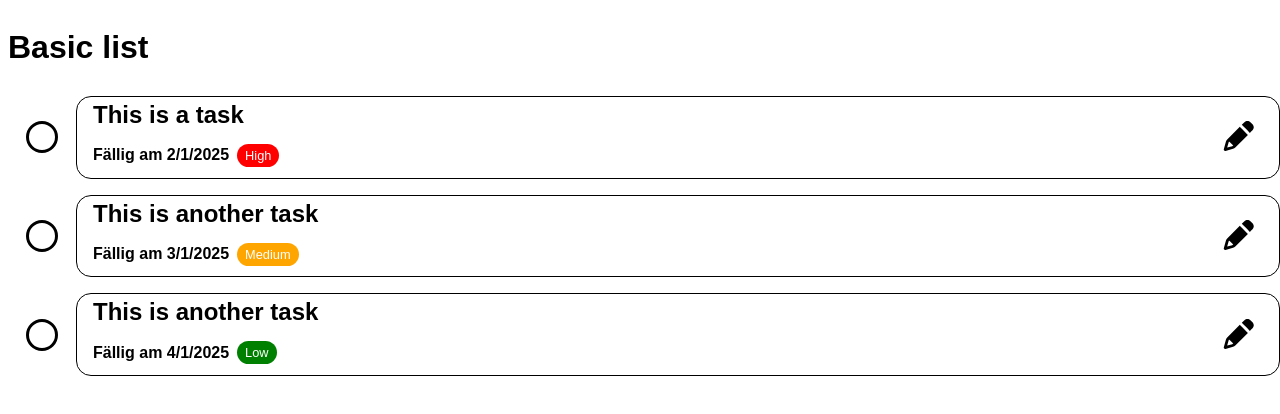
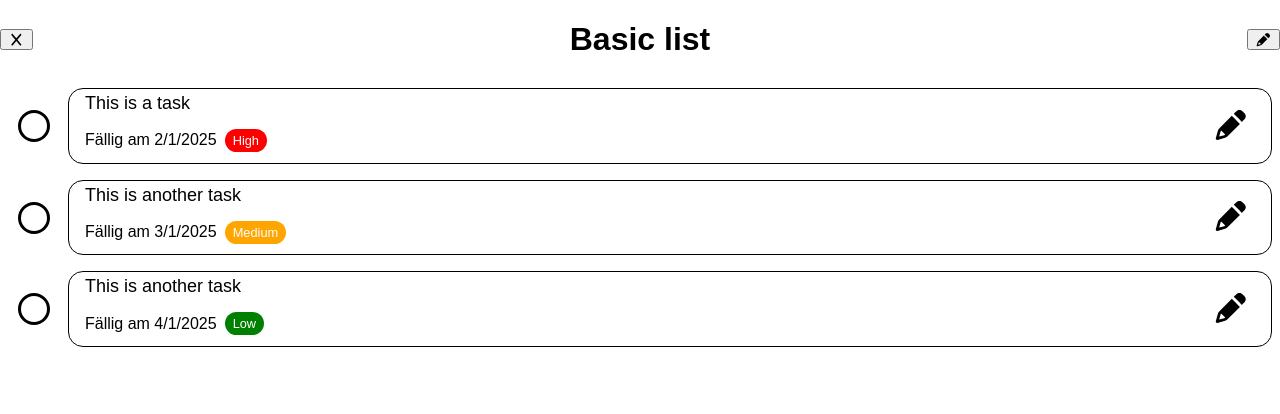
Before and after one commit to keckamreck/backendbanditen, a Next.js app: page /list in a window 1280 px wide. Shown: the top 414 px of the page. Built offline with nearby package versions, Linux system fonts and the light colour scheme.

Commit message:
renamed card to TaskCard, added rough structure of topBar

```diff
--- /dev/null
+++ b/src/app/_components/TaskCard.module.css
@@ -0,0 +1,70 @@
+body {
+  margin: 0;
+}
+.container {
+  padding: 0.5em;
+  display: flex;
+  flex-direction: row;
+  align-items: stretch;
+  gap: 0.5em;
+}
+
+.card {
+  flex: 1;
+  border: 1px solid black;
+  border-radius: 15px;
+  padding: 4px 16px;
+  display: grid;
+  grid-template-columns: 1fr auto;
+  grid-template-areas:
+    "title button"
+    "infos button";
+  gap: 5px;
+  gap: 0.5em;
+}
+
+.card > .row {
+  grid-area: infos;
+  display: flex;
+  flex-direction: row;
+  align-items: center;
+  justify-content: flex-start;
+  gap: 0.5em;
+  height: 2.3em;
+}
+
+.card > h1 {
+  grid-area: title;
+  font-size: large;
+  font-weight: normal;
+  margin: 0;
+}
+
+.buttonEdit {
+  grid-area: button;
+  background-color: transparent;
+  border: none;
+  justify-self: right;
+  font-size: 30px;
+}
+
+.row > h3 {
+  font-size: medium;
+  margin: 0;
+  font-weight: normal;
+  white-space: nowrap;
+}
+
+.check {
+  display: flex;
+  align-items: center;
+}
+
+.check > button {
+  background-color: transparent;
+  border: none;
+  font-size: xx-large;
+  height: 100%;
+  display: flex;
+  align-items: center;
+}
--- /dev/null
+++ b/src/app/_components/TaskCard.tsx
@@ -0,0 +1,36 @@
+import { FontAwesomeIcon } from "@fortawesome/react-fontawesome";
+import { faPencil } from "@fortawesome/free-solid-svg-icons";
+import { faCircle } from "@fortawesome/free-regular-svg-icons";
+import { faCheckCircle } from "@fortawesome/free-solid-svg-icons";
+import { PriorityBadge } from "./badge";
+import { Task } from "@/app/_models/task";
+import styles from "./TaskCard.module.css";
+
+export interface TaskProps {
+  task: Task;
+  onPencilClick: () => void;
+  onDoneClick: () => boolean | void;
+}
+
+export function TaskCard(props: TaskProps) {
+  const task = props.task;
+  return (
+    <div className={styles.container}>
+      <div className={styles.check}>
+        <button onClick={props.onDoneClick}>
+          <FontAwesomeIcon icon={task.done ? faCheckCircle : faCircle} />
+        </button>
+      </div>
+      <div className={styles.card}>
+        <h1>{task.title}</h1>
+        <button className={styles.buttonEdit} onClick={props.onPencilClick}>
+          <FontAwesomeIcon icon={faPencil} />
+        </button>
+        <div className={styles.row}>
+          <h3>Fällig am {task.deadline?.toLocaleDateString()}</h3>
+          <PriorityBadge priority={task.priority} />
+        </div>
+      </div>
+    </div>
+  );
+}
--- a/src/app/_components/card.module.css
+++ /dev/null
@@ -1,64 +0,0 @@
-.container {
-  padding: 0.5em;
-  display: flex;
-  flex-direction: row;
-  align-items: stretch;
-  gap: 0.5em;
-}
-
-.card {
-  flex: 1;
-  border: 1px solid black;
-  border-radius: 15px;
-  padding: 4px 16px;
-  display: grid;
-  grid-template-columns: 1fr auto;
-  grid-template-areas:
-    "title button"
-    "infos button";
-  gap: 5px;
-  gap: 0.5em;
-}
-
-.card > .row {
-  grid-area: infos;
-  display: flex;
-  flex-direction: row;
-  align-items: center;
-  justify-content: flex-start;
-  gap: 0.5em;
-  height: 2.3em;
-}
-
-.card > h1 {
-  grid-area: title;
-  font-size: x-large;
-  margin: 0;
-}
-
-.buttonEdit {
-  grid-area: button;
-  background-color: transparent;
-  border: none;
-  justify-self: right;
-  font-size: 30px;
-}
-
-.row > h3 {
-  font-size: medium;
-  margin: 0;
-}
-
-.check {
-  display: flex;
-  align-items: center;
-}
-
-.check > button {
-  background-color: transparent;
-  border: none;
-  font-size: xx-large;
-  height: 100%;
-  display: flex;
-  align-items: center;
-}
--- a/src/app/_components/card.tsx
+++ /dev/null
@@ -1,36 +0,0 @@
-import { FontAwesomeIcon } from "@fortawesome/react-fontawesome";
-import { faPencil } from "@fortawesome/free-solid-svg-icons";
-import { faCircle } from "@fortawesome/free-regular-svg-icons";
-import { faCheckCircle } from "@fortawesome/free-solid-svg-icons";
-import { PriorityBadge } from "./badge";
-import { Task } from "@/app/_models/task";
-import styles from "./card.module.css";
-
-export interface TaskProps {
-  task: Task;
-  onPencilClick: () => void;
-  onDoneClick: () => void;
-}
-
-export function TaskCard(props: TaskProps) {
-  const task = props.task;
-  return (
-    <div className={styles.container}>
-      <div className={styles.check}>
-        <button onClick={props.onDoneClick}>
-          <FontAwesomeIcon icon={task.done ? faCheckCircle : faCircle} />
-        </button>
-      </div>
-      <div className={styles.card}>
-        <h1>{task.title}</h1>
-        <button className={styles.buttonEdit} onClick={props.onPencilClick}>
-          <FontAwesomeIcon icon={faPencil} />
-        </button>
-        <div className={styles.row}>
-          <h3>Fällig am {task.deadline?.toLocaleDateString()}</h3>
-          <PriorityBadge priority={task.priority} />
-        </div>
-      </div>
-    </div>
-  );
-}
--- a/src/app/list/page.module.css
+++ b/src/app/list/page.module.css
@@ -0,0 +1,31 @@
+.topBar {
+  display: flex;
+  flex-direction: row;
+  align-items: center;
+  justify-content: space-between;
+  gap: 1em;
+}
+
+.topBar .list {
+  display: flex;
+  flex-direction: column;
+  align-items: stretch;
+  align-content: center;
+  border: 1px solid black;
+  border-radius: 15px;
+}
+
+.topBar .list > h1 {
+  font-size: x-large;
+  font-weight: normal;
+  margin: 0.5em;
+  padding: 0.5em;
+  display: inline-block;
+  text-align: center;
+}
+
+.topBar .list .buttonEdit {
+  background-color: transparent;
+  border: none;
+  font-size: 30px;
+}
--- a/src/app/list/page.tsx
+++ b/src/app/list/page.tsx
@@ -2,7 +2,10 @@
 
 import { getList } from "@/app/_models/list";
 import { getTasks } from "@/app/_models/list";
-import { TaskCard } from "@/app/_components/card";
+import { TaskCard } from "@/app/_components/TaskCard";
+import { FontAwesomeIcon } from "@fortawesome/react-fontawesome";
+import { faPencil } from "@fortawesome/free-solid-svg-icons";
+import { faX } from "@fortawesome/free-solid-svg-icons";
 import styles from "./page.module.css";
 import { use } from "react";
 
@@ -11,15 +14,25 @@ function List({ ListId }: { ListId: number }) {
   const tasks = getTasks(ListId);
   return (
     <div className={styles.list}>
-      <h1>{list.title}</h1>
+      <div className={styles.topBar}>
+        <button className={styles.buttonBack}>
+          <FontAwesomeIcon icon={faX} />
+        </button>
+        <h1>{list.title}</h1>
+        <button className={styles.buttonEdit}>
+          <FontAwesomeIcon icon={faPencil} />
+        </button>
+      </div>
       <div className={styles.tasks}>
         {tasks.map((task) => (
-          // <TaskCard key={task.id} task={task} />
           <TaskCard
             key={task.id}
             task={task}
             onPencilClick={() => console.log("Pencil clicked")}
-            onDoneClick={() => console.log("Done clicked")}
+            onDoneClick={() =>
+              (task.done = !task.done) &&
+              console.log("Done clicked " + task.done)
+            }
           />
         ))}
       </div>
```
Also changed, not shown: src/app/archive/[id]/page.tsx (+19 -11 lines).
